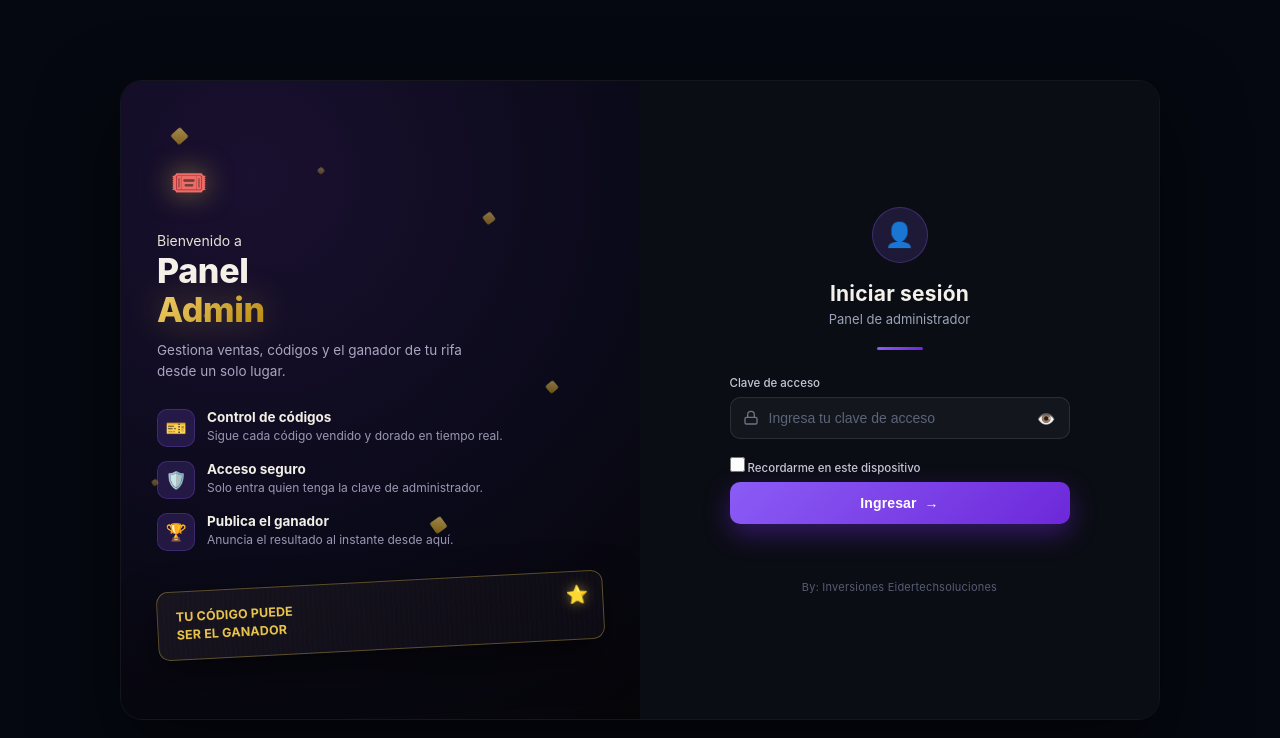
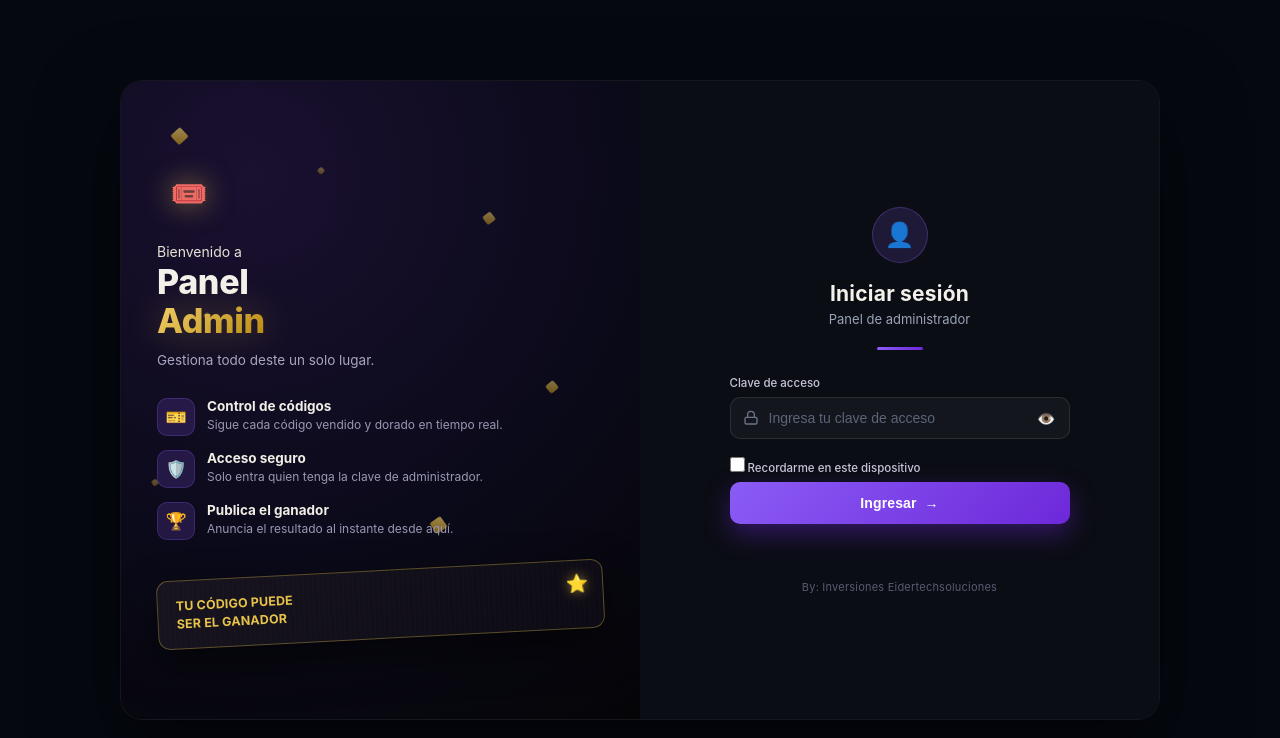
Before and after one commit to eiderd1/Codigos_promocionales, a website: page frontend/Admin.html in a window 1280 px wide. Drawn offline with Linux system fonts and the light colour scheme.

Commit message:
Add: Cambios Visuales

```diff
--- a/frontend/Admin.html
+++ b/frontend/Admin.html
@@ -470,7 +470,7 @@
         <div class="login-brand-icon">🎟️</div>
         <p class="login-brand-eyebrow">Bienvenido a</p>
         <h1 class="login-brand-title">Panel<br><span>Admin</span></h1>
-        <p class="login-brand-sub">Gestiona ventas, códigos y el ganador de tu rifa desde un solo lugar.</p>
+        <p class="login-brand-sub">Gestiona todo deste un solo lugar.</p>
 
         <ul class="login-brand-features">
           <li>
```
